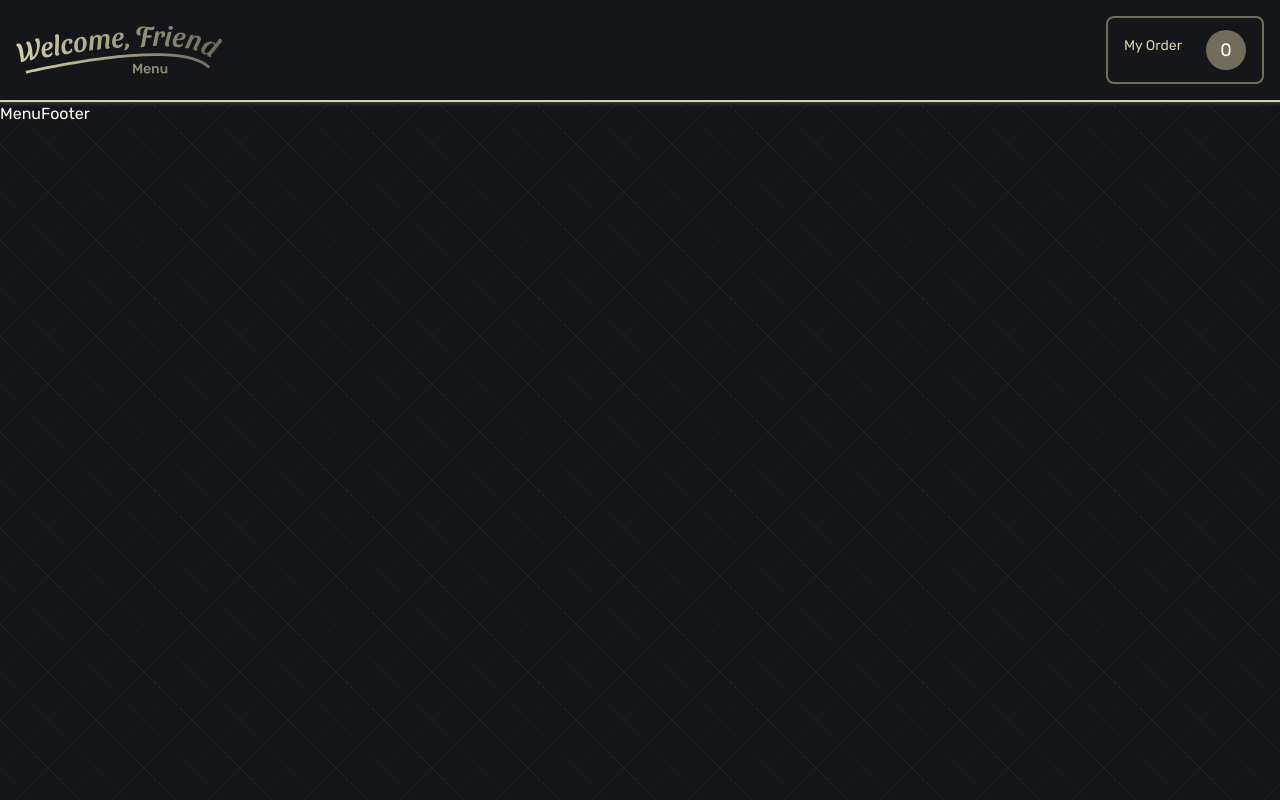
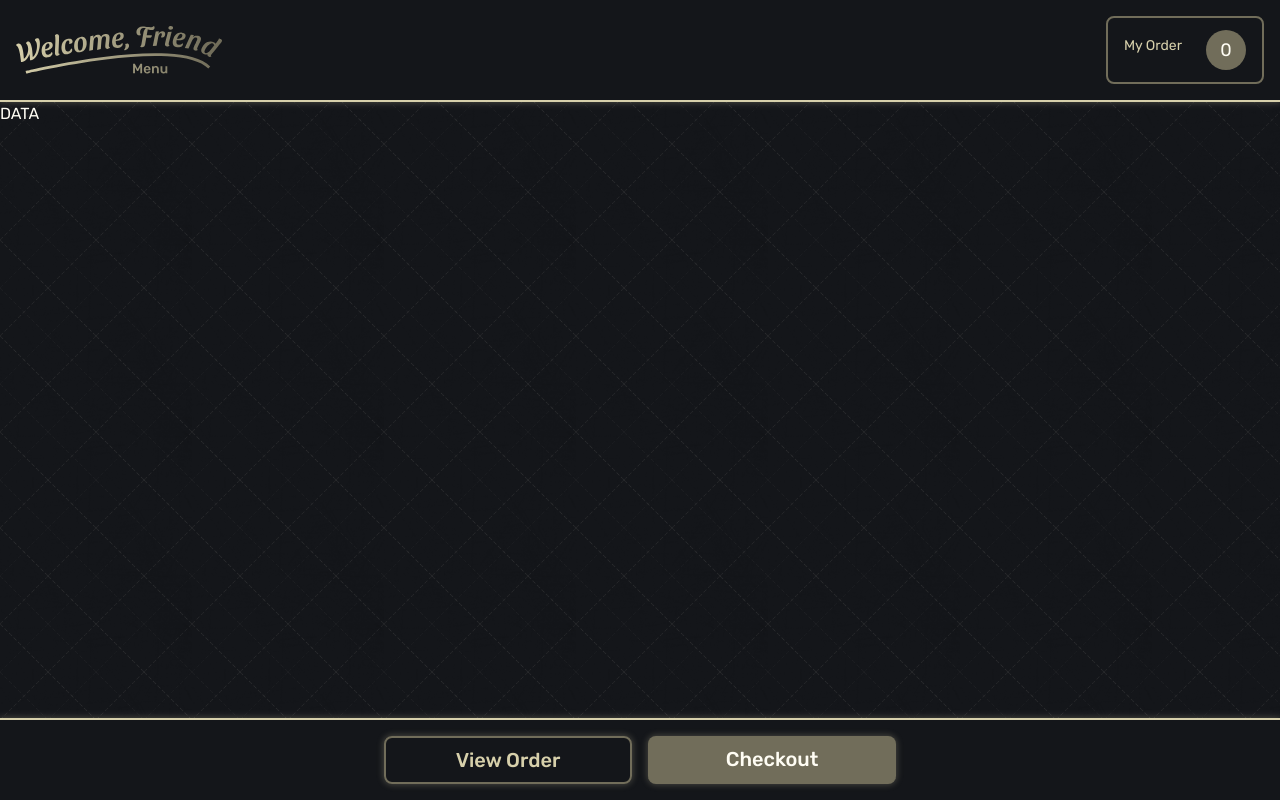
Before and after one commit to MXFrench/restaurant-menu, a React (Vite) app: page /menu in a window 1280 px wide. Built offline with nearby package versions, Linux system fonts and the light colour scheme; a web font is replaced by a local one.

Commit message:
Create footer.

```diff
--- /dev/null
+++ b/src/components/CheckoutBtn.jsx
@@ -0,0 +1,12 @@
+import { useNavigate } from 'react-router'
+
+const CheckoutBtn = () => {
+  const navigate = useNavigate();
+  return (
+    <button className="text-fg border-b-2 border-accent-2 shadow-main rounded-lg text-xl font-medium text-center p-3 cursor-pointer transition bg-accent-2 hover:bg-accent-1 leading-none"
+      onClick={() => navigate("/order")}
+    >Checkout</button>
+  )
+}
+
+export default CheckoutBtn
--- a/src/components/MenuFooter.jsx
+++ b/src/components/MenuFooter.jsx
@@ -1,8 +1,15 @@
 import React from 'react'
+import ViewOrderBtn from './ViewOrderBtn'
+import CheckoutBtn from './CheckoutBtn'
 
 const MenuFooter = () => {
   return (
-    <div>MenuFooter</div>
+    <footer className="p-4 bg-base border-t-2 border-t-accent-1 shadow-main">
+      <div className="w-[min(32rem,_100%)] mx-auto grid grid-cols-2 gap-4">
+        <ViewOrderBtn />
+        <CheckoutBtn />
+      </div>
+    </footer>
   )
 }
 
--- a/src/components/MenuItem.jsx
+++ b/src/components/MenuItem.jsx
@@ -1,4 +1,4 @@
-import React from 'react'
+
 
 const MenuItem = () => {
   return (
--- /dev/null
+++ b/src/components/ViewOrderBtn.jsx
@@ -0,0 +1,13 @@
+import { useNavigate } from 'react-router'
+
+const ViewOrderBtn = () => {
+  const navigate = useNavigate();
+
+  return (
+    <button className="box-border border-2 border-accent-2 text-accent-1 shadow-main rounded-lg text-xl font-medium text-center p-3 cursor-pointer transition hover:bg-accent-1/5 leading-none"
+      onClick={() => navigate("/order")}
+    >View Order</button>
+  )
+}
+
+export default ViewOrderBtn
--- a/src/index.css
+++ b/src/index.css
@@ -10,7 +10,7 @@
   --color-accent-2: #716D5A;
   --color-fg: #FFFDF4;
 
-  --shadow-main: 0 0 4px 1px rgba(215, 208, 171, .25);
+  --shadow-main: 0 0 6px 1px rgba(215, 208, 171, .25);
 }
 
 body {
--- a/src/pages/Menu.jsx
+++ b/src/pages/Menu.jsx
@@ -7,9 +7,12 @@
   const order = useOrder();
 
   return (
-    <div className="min-h-screen bg-size-[12rem]" style={{backgroundImage: `url(${crissxcross})`}}>
+    <div className="h-screen bg-size-[12rem] grid grid-rows-[auto_1fr_auto]" style={{backgroundImage: `url(${crissxcross})`}}>
       <Header />
-      {/* Fetch data and display here */}
+      <div className="overflow-y-auto">
+        {/* Fetch data and display here */}
+        DATA
+      </div>
       <MenuFooter />
     </div>
   )
```
